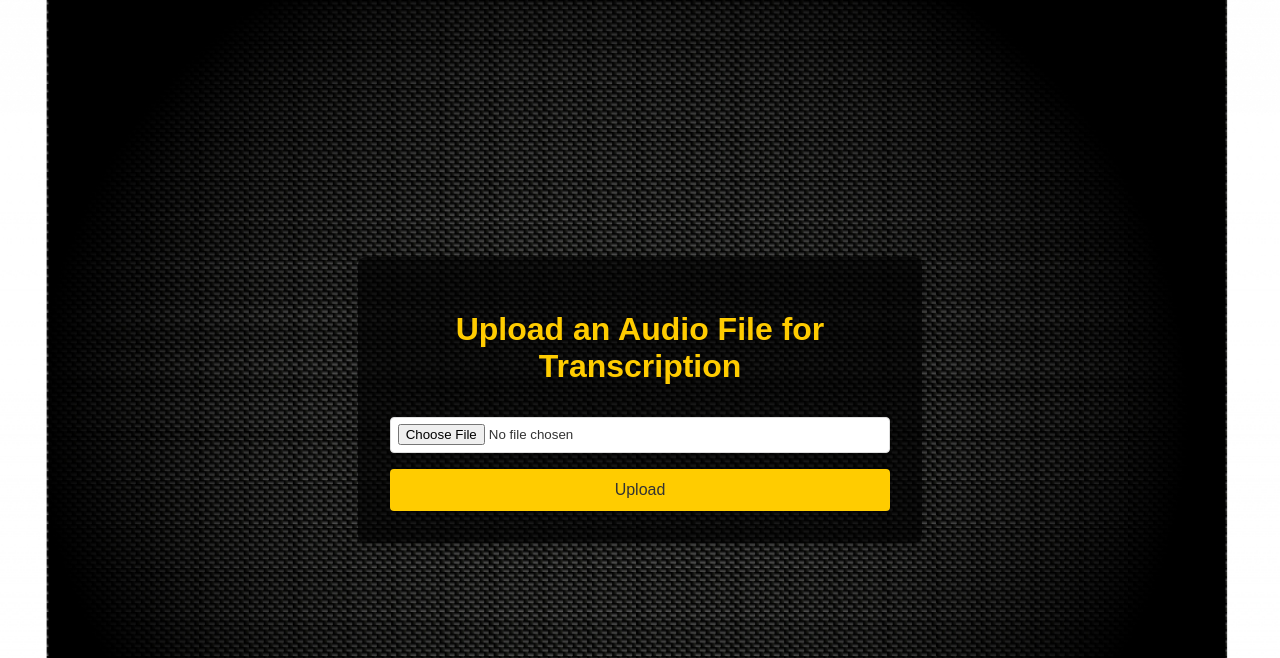
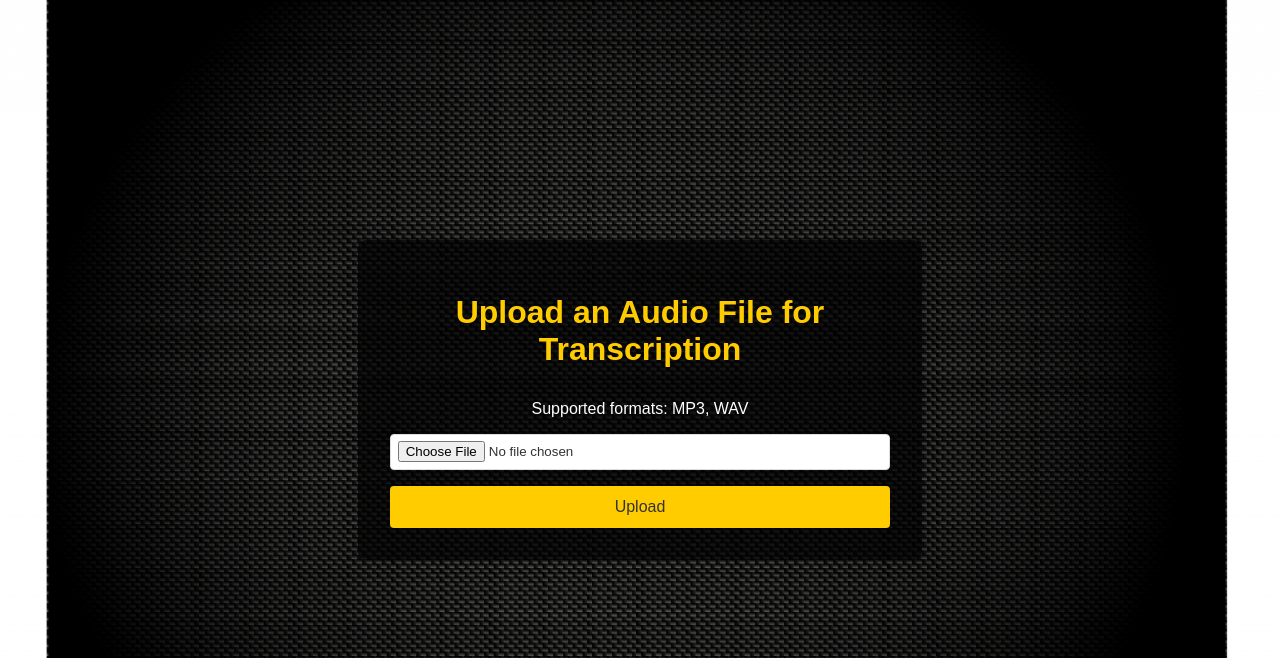
Before and after one commit to Mjunajo/SpeechRecognition, a Flask app: page / in a window 1280 px wide. Shown: the top 658 px of the page. Run offline with Flask 2, Linux system fonts and the light colour scheme; parts of the project's set-up code (start-up, migrations or seed data) failed here and were passed over.

Commit message:
index.html

```diff
--- a/templates/index.html
+++ b/templates/index.html
@@ -61,6 +61,7 @@
 <body>
     <div class="container">
         <h1>Upload an Audio File for Transcription</h1>
+        <p>Supported formats: MP3, WAV</p>
         <form action="/upload" method="post" enctype="multipart/form-data">
             <input type="file" name="file" required>
             <input type="submit" value="Upload">
```
